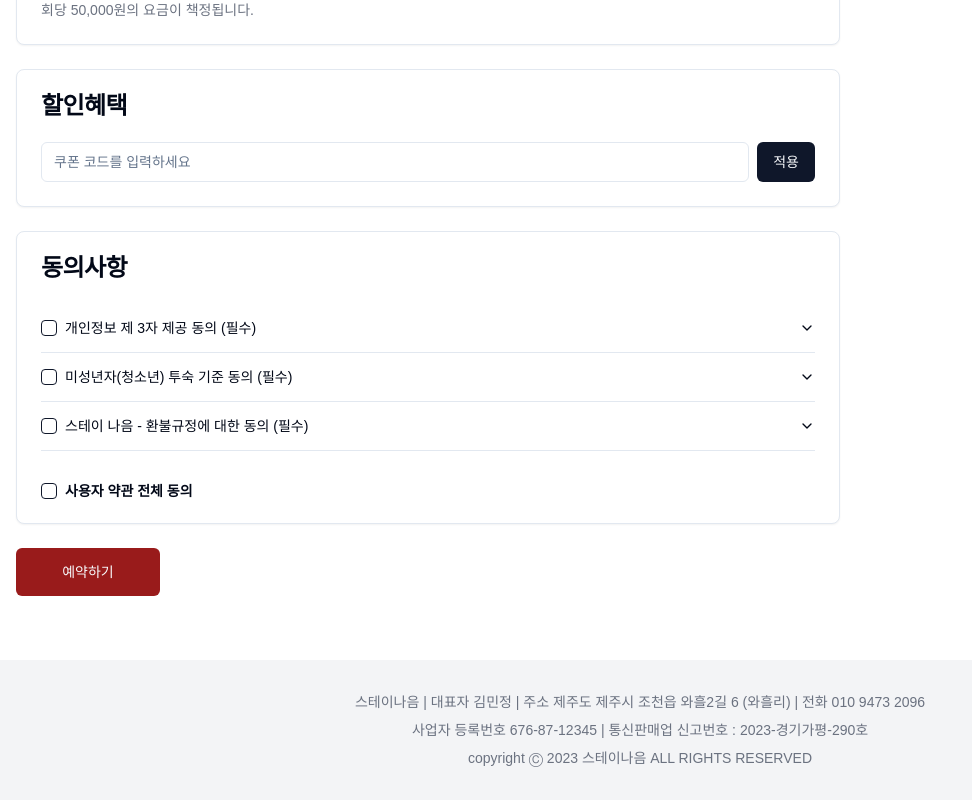
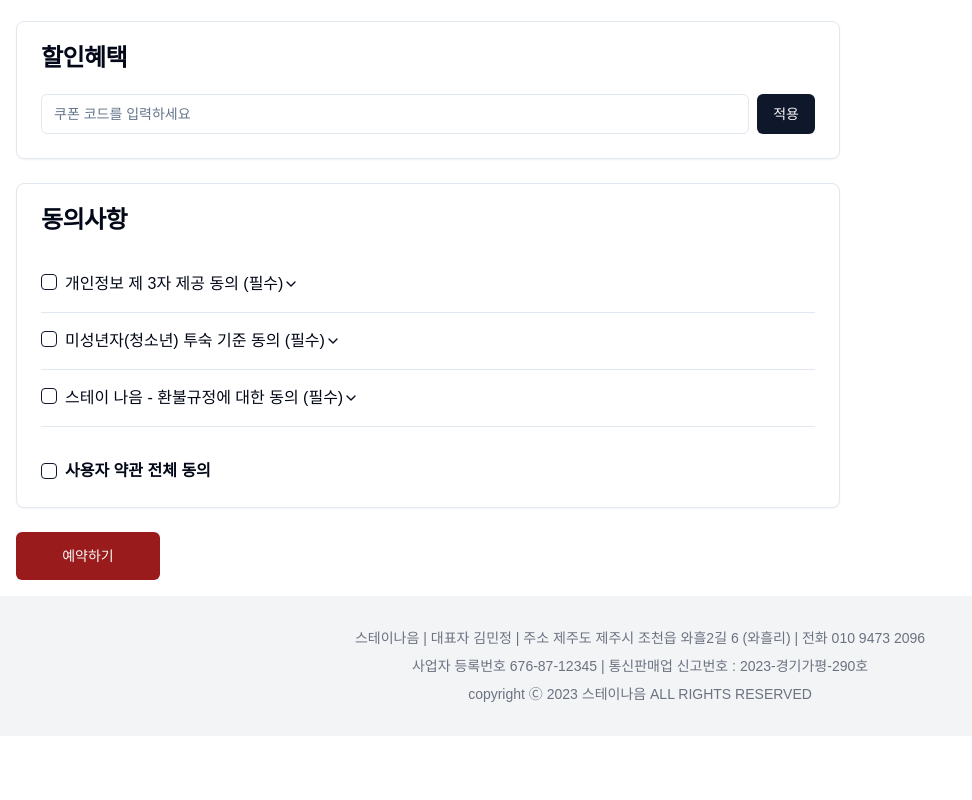
Before and after one commit to DoggySummer/staynaum, a Next.js app: page /reserve in a window 1280 px wide. Shown: the part 703-1503 px from the top of the page, without its empty margins (0-972 px from the left). After the commit the page ends 1439 px from the top, so only its background shows below. Built offline with nearby package versions, Linux system fonts and the light colour scheme; no server answers.

Commit message:
버튼속 버튼 버그픽스

```diff
--- a/app/layout.tsx
+++ b/app/layout.tsx
@@ -26,7 +26,7 @@ export default function RootLayout({
   children: React.ReactNode
 }>) {
   return (
-    <html lang="en">
+    <html lang="ko">
       <body
         className={`${geistSans.variable} ${geistMono.variable} antialiased`}
       >
--- a/app/offers/[id]/page.tsx
+++ b/app/offers/[id]/page.tsx
@@ -1,7 +1,3 @@
-import React from "react"
-
-const page = () => {
-  return <div>page</div>
+export default function Page({ params }: { params: { id: string } }) {
+  return <div>My Post: {params.id}</div>
 }
-
-export default page
--- a/app/page.tsx
+++ b/app/page.tsx
@@ -9,7 +9,7 @@ export default function Home() {
       <HotelMainCarouselComponent />
       <BookingFormComponent />
       <RoomInfoComponent />
-      {/* <MapPlaceholderComponent /> */}
+      <MapPlaceholderComponent />
     </main>
   )
 }
--- a/app/reserve/page.tsx
+++ b/app/reserve/page.tsx
@@ -1,9 +1,5 @@
 import { ReservationPage } from "@/components/reservation-page"
 
 export default function Home() {
-  return (
-    <main className="my-12">
-      <ReservationPage />
-    </main>
-  )
+  return <ReservationPage />
 }
--- a/components/reservation-page.tsx
+++ b/components/reservation-page.tsx
@@ -79,7 +79,15 @@ export function ReservationPage() {
   }
 
   const allAgreed = Object.values(agreements).every(Boolean)
-
+  const handleAccordionItemClick = (
+    e: React.MouseEvent,
+    key: "privacy" | "minor" | "refund"
+  ) => {
+    // 체크박스 클릭 시 아코디언 토글 방지
+    if ((e.target as HTMLElement).closest(".checkbox-wrapper")) {
+      e.preventDefault()
+    }
+  }
   const applyCoupon = () => {
     if (couponInput in coupons) {
       setAppliedCoupon(couponInput)
@@ -300,87 +308,78 @@ export function ReservationPage() {
             </CardContent>
           </Card>
 
+          {/* 이자리임 */}
+
           <Card>
             <CardHeader>
               <CardTitle>동의사항</CardTitle>
             </CardHeader>
             <CardContent className="space-y-4">
               <Accordion type="single" collapsible className="w-full">
-                <AccordionItem value="privacy">
-                  <AccordionTrigger>
+                {[
+                  { key: "privacy", label: "개인정보 제 3자 제공 동의 (필수)" },
+                  {
+                    key: "minor",
+                    label: "미성년자(청소년) 투숙 기준 동의 (필수)",
+                  },
+                  {
+                    key: "refund",
+                    label: "스테이 나음 - 환불규정에 대한 동의 (필수)",
+                  },
+                ].map(({ key, label }) => (
+                  <AccordionItem
+                    key={key}
+                    value={key}
+                    onClick={(e) =>
+                      handleAccordionItemClick(
+                        e,
+                        key as "privacy" | "minor" | "refund"
+                      )
+                    }
+                  >
                     <div className="flex items-center space-x-2">
+                      <div className="checkbox-wrapper">
                         <Checkbox
-                        id="privacy"
-                        checked={agreements.privacy}
-                        onCheckedChange={() => handleAgreementChange("privacy")}
+                          id={key}
+                          checked={agreements[key as keyof typeof agreements]}
+                          onCheckedChange={() =>
+                            handleAgreementChange(
+                              key as "privacy" | "minor" | "refund"
+                            )
+                          }
                         />
-                      <Label htmlFor="privacy">
-                        개인정보 제 3자 제공 동의 (필수)
-                      </Label>
                       </div>
+                      <AccordionTrigger className="flex-grow">
+                        <span>{label}</span>
                       </AccordionTrigger>
+                    </div>
                     <AccordionContent>
-                    Lorem ipsum dolor sit amet, consectetur adipiscing elit. Sed
-                    do eiusmod tempor incididunt ut labore et dolore magna
-                    aliqua. Ut enim ad minim veniam, quis nostrud exercitation
-                    ullamco laboris nisi ut aliquip ex ea commodo consequat.
+                      {/* 각 항목에 대한 상세 내용 */}
+                      Lorem ipsum dolor sit amet, consectetur adipiscing elit.
+                      Sed do eiusmod tempor incididunt ut labore et dolore magna
+                      aliqua.
                     </AccordionContent>
                   </AccordionItem>
-                <AccordionItem value="minor">
-                  <AccordionTrigger>
-                    <div className="flex items-center space-x-2">
-                      <Checkbox
-                        id="minor"
-                        checked={agreements.minor}
-                        onCheckedChange={() => handleAgreementChange("minor")}
-                      />
-                      <Label htmlFor="minor">
-                        미성년자(청소년) 투숙 기준 동의 (필수)
-                      </Label>
-                    </div>
-                  </AccordionTrigger>
-                  <AccordionContent>
-                    Duis aute irure dolor in reprehenderit in voluptate velit
-                    esse cillum dolore eu fugiat nulla pariatur. Excepteur sint
-                    occaecat cupidatat non proident, sunt in culpa qui officia
-                    deserunt mollit anim id est laborum.
-                  </AccordionContent>
-                </AccordionItem>
-                <AccordionItem value="refund">
-                  <AccordionTrigger>
-                    <div className="flex items-center space-x-2">
-                      <Checkbox
-                        id="refund"
-                        checked={agreements.refund}
-                        onCheckedChange={() => handleAgreementChange("refund")}
-                      />
-                      <Label htmlFor="refund">
-                        스테이 나음 - 환불규정에 대한 동의 (필수)
-                      </Label>
-                    </div>
-                  </AccordionTrigger>
-                  <AccordionContent>
-                    Ut enim ad minima veniam, quis nostrum exercitationem ullam
-                    corporis suscipit laboriosam, nisi ut aliquid ex ea commodi
-                    consequatur? Quis autem vel eum iure reprehenderit qui in ea
-                    voluptate velit esse quam nihil molestiae consequatur.
-                  </AccordionContent>
-                </AccordionItem>
+                ))}
               </Accordion>
               <div className="flex items-center space-x-2 pt-4">
                 <Checkbox
                   id="all-agreements"
                   checked={allAgreed}
-                  onCheckedChange={handleAllAgreements}
+                  onCheckedChange={(checked) =>
+                    handleAllAgreements(checked as boolean)
+                  }
                 />
-                <Label htmlFor="all-agreements" className="font-semibold">
+                <Label
+                  htmlFor="all-agreements"
+                  className="font-semibold text-base cursor-pointer"
+                >
                   사용자 약관 전체 동의
                 </Label>
               </div>
             </CardContent>
           </Card>
         </div>
-
         <div className="lg:sticky lg:top-4 lg:self-start mb-20 lg:mb-0">
           <Card>
             <CardHeader>
```
Lines whose indentation alone changed are shown as unchanged.
